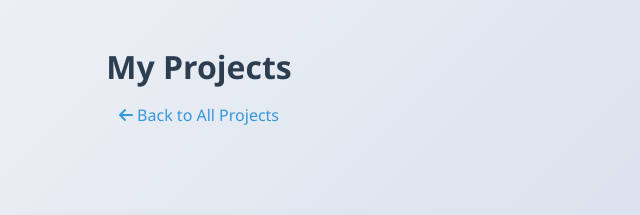
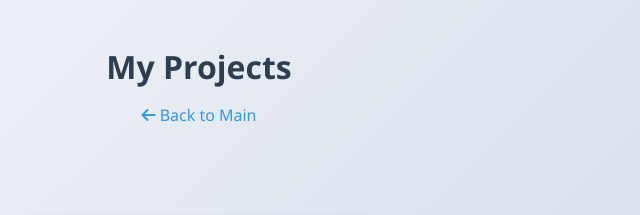
Before and after one commit to devloVinci/my_portfolio, a plain HTML site: page projects.html in a window 1280 px wide. Shown: the top 215 px of the page, 441-1081 px from the left. Drawn offline with Linux system fonts and the light colour scheme.

Commit message:
fix glove screenshot

```diff
--- a/projects.html
+++ b/projects.html
@@ -11,7 +11,7 @@
     <div class="container">
         <header>
             <h1>My Projects</h1>
-            <a href="index.html" class="back-link"><i class="fas fa-arrow-left"></i> Back to All Projects</a>
+            <a href="index.html" class="back-link"><i class="fas fa-arrow-left"></i> Back to Main</a>
         </header>
         <div id="projectsList" class="loading">
             Loading projects...
```
